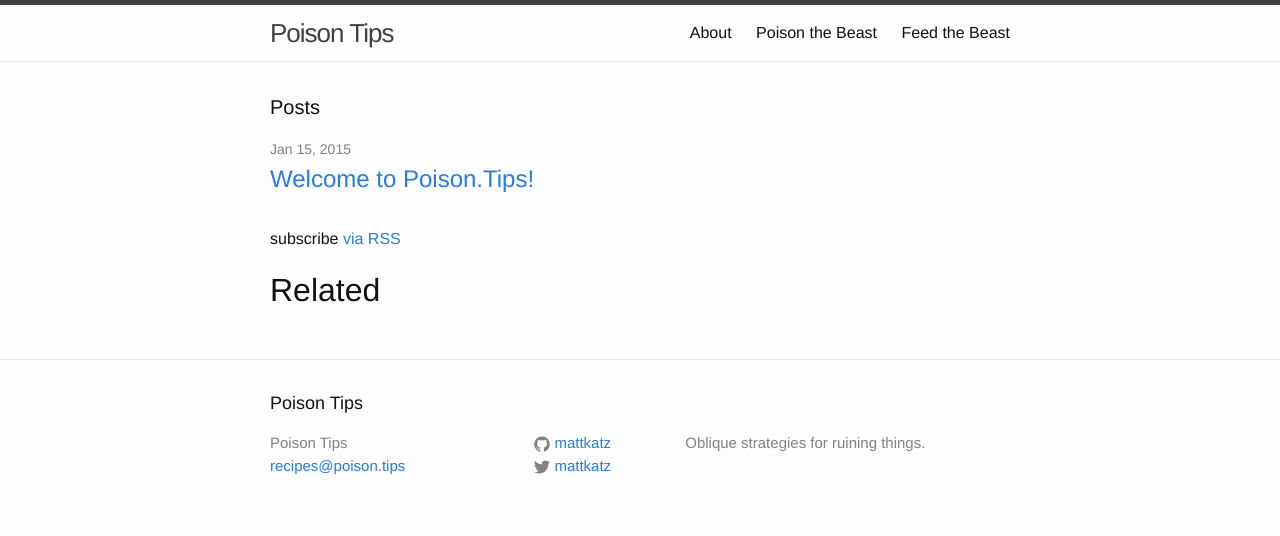
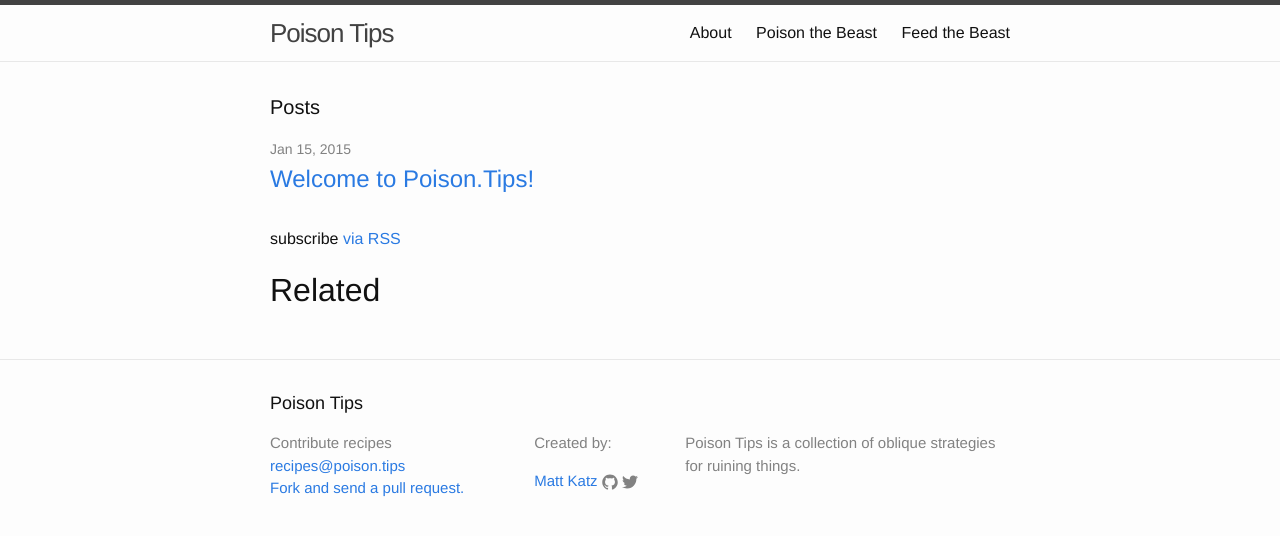
Before and after one commit to mattkatz/poison.tips, a Jekyll site: the page built from index.html, in a window 1280 px wide. Shown: the top 536 px of the page. Built offline with Jekyll 4.4.1, drawn with Linux system fonts in a browser that asks for light colours.

Commit message:
change to allow for multiple contributors

```diff
--- a/_config.yml
+++ b/_config.yml
@@ -7,6 +7,11 @@ baseurl: "" # the subpath of your site, e.g. /blog/
 url: "http://poison.tips" # the base hostname & protocol for your site
 twitter_username: mattkatz
 github_username:  mattkatz
+contributors:
+  Matt Katz:
+    url: http://www.morelightmorelight.com
+    github: mattkatz
+    twitter: mattkatz
 
 # Build settings
 markdown: kramdown
--- a/_includes/footer.html
+++ b/_includes/footer.html
@@ -7,46 +7,47 @@
     <div class="footer-col-wrapper">
       <div class="footer-col  footer-col-1">
         <ul class="contact-list">
-          <li>{{ site.title }}</li>
+          <li>Contribute recipes</li>
           <li><a href="mailto:{{ site.email }}">{{ site.email }}</a></li>
+          <li><a href="https://github.com/mattkatz/poison.tips">Fork and send a pull request.</a></li>
         </ul>
       </div>
 
       <div class="footer-col  footer-col-2">
-        <ul class="social-media-list">
-          {% if site.github_username %}
-          <li>
-            <a href="https://github.com/{{ site.github_username }}">
+        <p>Created by:</p>
+        <ul class="contributor-list social-media-list">
+          {% for contributor in site.contributors %}
+          <li class="contributor">
+            {% if contributor[1].url %}<a href="{{ contributor[1]['url'] }}" title="link to url for {{ contributor[0] }}">{% endif %}
+              {{ contributor[0] }}
+            {% if contributor[1].url %}</a> {% endif %}
+            {% if contributor[1].github %}
+              <a href="https://github.com/{{ contributor[1].github }}" title="link to github profile for {{ contributor[0] }}">
                 <span class="icon  icon--github">
                   <svg viewBox="0 0 16 16">
                     <path fill="#828282" d="M7.999,0.431c-4.285,0-7.76,3.474-7.76,7.761 c0,3.428,2.223,6.337,5.307,7.363c0.388,0.071,0.53-0.168,0.53-0.374c0-0.184-0.007-0.672-0.01-1.32 c-2.159,0.469-2.614-1.04-2.614-1.04c-0.353-0.896-0.862-1.135-0.862-1.135c-0.705-0.481,0.053-0.472,0.053-0.472 c0.779,0.055,1.189,0.8,1.189,0.8c0.692,1.186,1.816,0.843,2.258,0.645c0.071-0.502,0.271-0.843,0.493-1.037 C4.86,11.425,3.049,10.76,3.049,7.786c0-0.847,0.302-1.54,0.799-2.082C3.768,5.507,3.501,4.718,3.924,3.65 c0,0,0.652-0.209,2.134,0.796C6.677,4.273,7.34,4.187,8,4.184c0.659,0.003,1.323,0.089,1.943,0.261 c1.482-1.004,2.132-0.796,2.132-0.796c0.423,1.068,0.157,1.857,0.077,2.054c0.497,0.542,0.798,1.235,0.798,2.082 c0,2.981-1.814,3.637-3.543,3.829c0.279,0.24,0.527,0.713,0.527,1.437c0,1.037-0.01,1.874-0.01,2.129 c0,0.208,0.14,0.449,0.534,0.373c3.081-1.028,5.302-3.935,5.302-7.362C15.76,3.906,12.285,0.431,7.999,0.431z"/>
                   </svg>
                 </span>
-
-              <span class="username">{{ site.github_username }}</span>
               </a>
-          </li>
             {% endif %}
-
-          {% if site.twitter_username %}
-          <li>
-            <a href="https://twitter.com/{{ site.twitter_username }}">
+            {% if contributor[1].twitter %}
+              <a href="https://twitter.com/{{ contributor[1].twitter }}" title="link to github profile for {{ contributor[0] }}">
                 <span class="icon  icon--twitter">
                   <svg viewBox="0 0 16 16">
                     <path fill="#828282" d="M15.969,3.058c-0.586,0.26-1.217,0.436-1.878,0.515c0.675-0.405,1.194-1.045,1.438-1.809
                     c-0.632,0.375-1.332,0.647-2.076,0.793c-0.596-0.636-1.446-1.033-2.387-1.033c-1.806,0-3.27,1.464-3.27,3.27 c0,0.256,0.029,0.506,0.085,0.745C5.163,5.404,2.753,4.102,1.14,2.124C0.859,2.607,0.698,3.168,0.698,3.767 c0,1.134,0.577,2.135,1.455,2.722C1.616,6.472,1.112,6.325,0.671,6.08c0,0.014,0,0.027,0,0.041c0,1.584,1.127,2.906,2.623,3.206 C3.02,9.402,2.731,9.442,2.433,9.442c-0.211,0-0.416-0.021-0.615-0.059c0.416,1.299,1.624,2.245,3.055,2.271 c-1.119,0.877-2.529,1.4-4.061,1.4c-0.264,0-0.524-0.015-0.78-0.046c1.447,0.928,3.166,1.469,5.013,1.469 c6.015,0,9.304-4.983,9.304-9.304c0-0.142-0.003-0.283-0.009-0.423C14.976,4.29,15.531,3.714,15.969,3.058z"/>
                   </svg>
                 </span>
+              </a>
+            {% endif %}
 
-              <span class="username">{{ site.twitter_username }}</span>
-            </a>
           </li>
-          {% endif %}
+          {% endfor %}
         </ul>
       </div>
 
       <div class="footer-col  footer-col-3">
-        <p class="text">{{ site.description }}</p>
+        <p class="text">{{site.title}} is a collection of {{ site.description | downcase}}</p>
       </div>
     </div>
 
```
Lines whose indentation alone changed are shown as unchanged.
